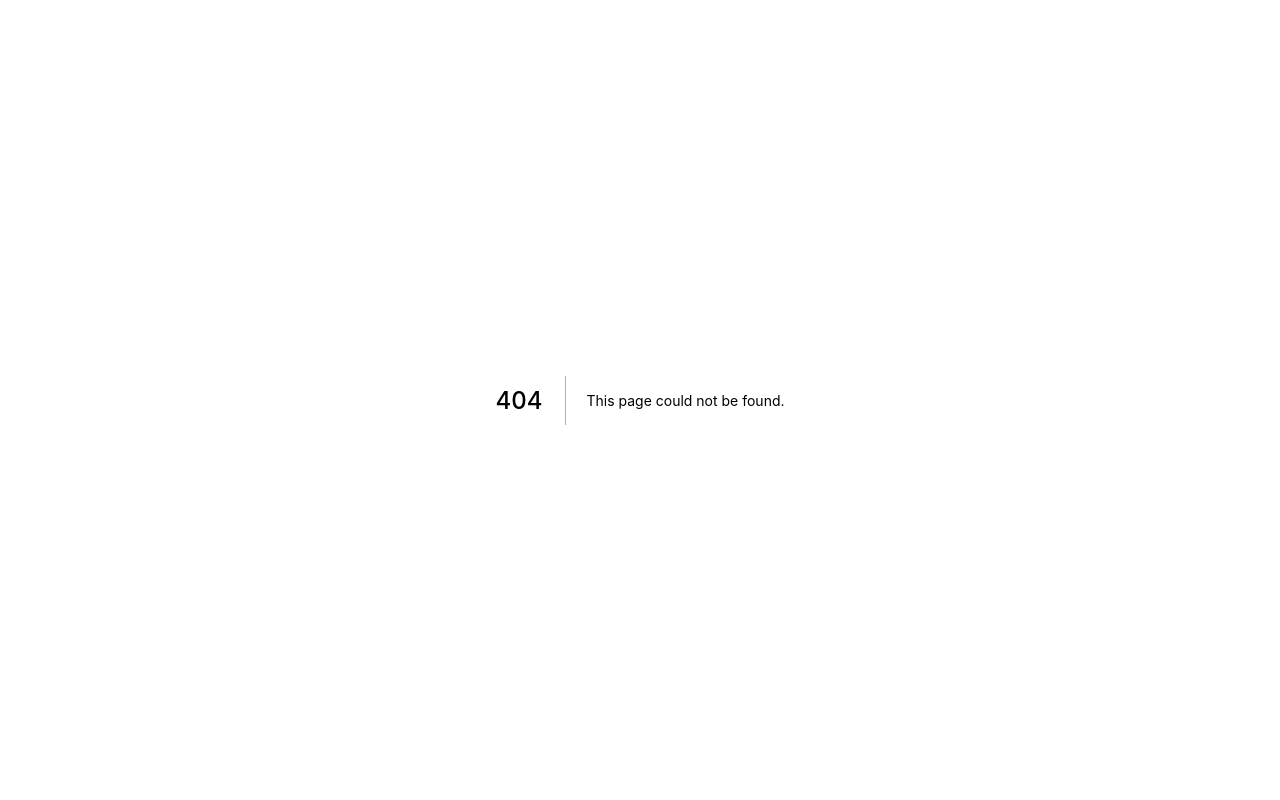
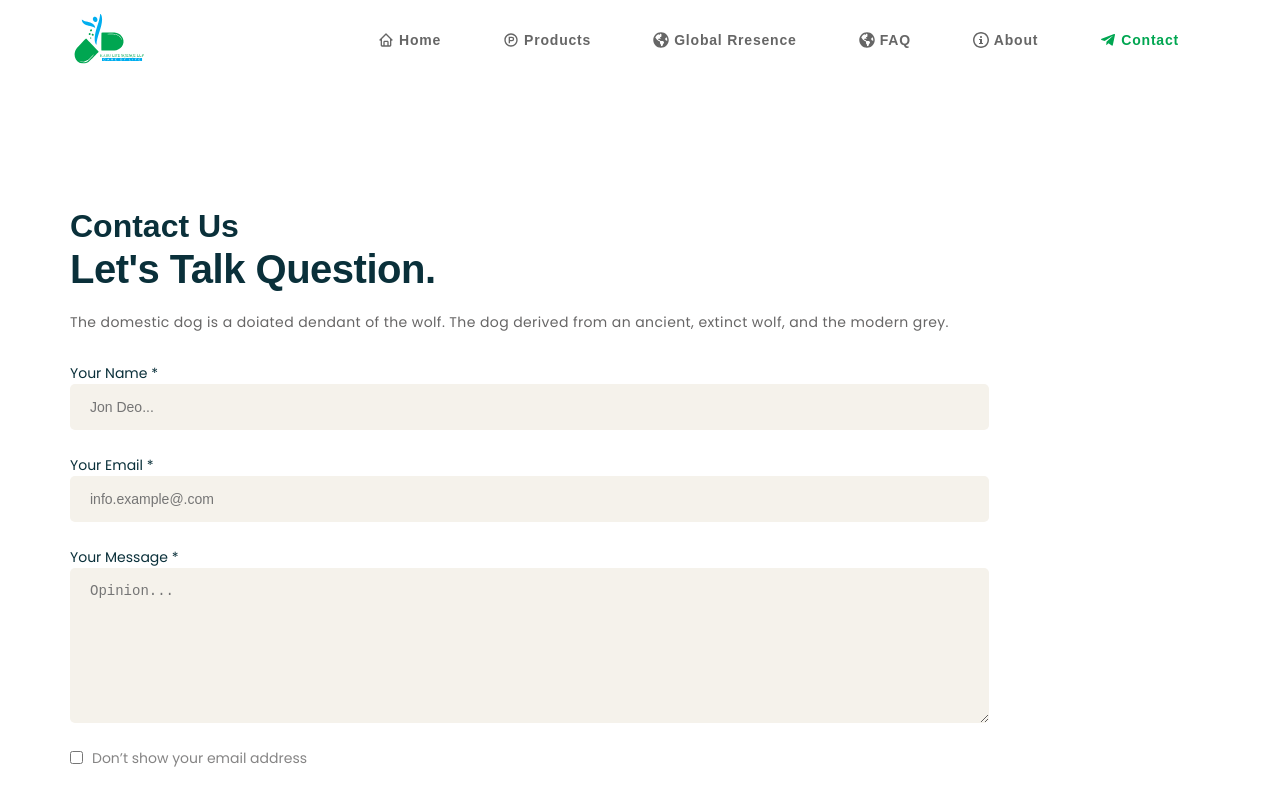
Before and after one commit to kpatel1999/kahu-life-science, a Next.js app: page /contact in a window 1280 px wide. Before the commit this address had no page. Shown: the top 800 px of the page. Built offline with nearby package versions, Linux system fonts and the light colour scheme.

Commit message:
Added contact form

```diff
--- /dev/null
+++ b/components/ContactPage/StyledComponents.tsx
@@ -0,0 +1,10 @@
+// Utils
+import styled from "styled-components"
+
+
+export const Wrapper = styled.section`
+  padding-top: 10rem;
+  position: relative;
+  color:black;
+  min-height: 30rem;
+`;
--- /dev/null
+++ b/components/ContactPage/components/ContactForm/StyledComponents.tsx
@@ -0,0 +1,122 @@
+import styled from "styled-components";
+
+export const Wrapper = styled.section`
+  padding: 110px 0;
+`;
+
+export const Container = styled.div`
+  width: 100%;
+  padding: 0 15px;
+  @media only screen and (max-width: 1200px) {
+    max-width: 1230px;
+  }
+`;
+
+export const Row = styled.div`
+  display: flex;
+  flex-wrap: wrap;
+
+  @media only screen and (max-width: 1200px) {
+    justify-content: space-between !important;
+  }
+`;
+export const ContactTitle = styled.div`
+  margin-bottom: 20px;
+`;
+
+export const SubTitle = styled.h5`
+  font-size: 32px;
+  line-height: 1;
+  font-weight: 600;
+  margin-bottom: 5px;
+`;
+
+export const Title = styled.h2`
+  font-size: 40px;
+  letter-spacing: -0.5px;
+  margin-bottom: 0;
+`;
+
+// export const ContactWrapContent = styled.div``;
+
+export const Description = styled.p`
+  font-size: 14px;
+  margin-bottom: 30px !important;
+  letter-spacing: 0.4px;
+  color: #676666;
+`;
+
+export const ContactWrapContent = styled.div``;
+
+export const Form = styled.form``;
+
+export const FormGrp = styled.div`
+  margin-bottom: 25px;
+`;
+
+export const Lable = styled.label`
+  font-size: 14px;
+  font-weight: 500;
+  color: #0a303a;
+  margin-bottom: 10px;
+  opacity: 1;
+`;
+
+export const Input = styled.input`
+  width: 100%;
+  background: #f5f2eb;
+  border: none;
+  font-size: 14px;
+  padding: 15px 20px;
+  border-radius: 5px;
+  display: block;
+  font-weight: 400;
+`;
+
+export const TextArea = styled.textarea`
+  width: 100%;
+  background: #f5f2eb;
+  border: none;
+  font-size: 14px;
+  padding: 15px 20px;
+  border-radius: 5px;
+  display: block;
+  font-weight: 400;
+`;
+
+export const CheckBoxGrp = styled.div`
+  display: flex;
+  align-items: flex-start;
+  margin-bottom: 35px;
+`;
+
+export const Checkbox = styled.input`
+  width: auto;
+  margin-top: 3px;
+  margin-right: 9px;
+`;
+
+export const CheckboxLable = styled.label`
+  font-size: 14px;
+  font-weight: 500;
+  color: #676666;
+  opacity: 0.8;
+  margin-bottom: 0;
+  user-select: none;
+`;
+
+export const Button = styled.button`
+  background: #f04336 none repeat scroll 0 0;
+  border: medium none;
+  border-radius: 3px;
+  color: #fff;
+  cursor: pointer;
+  align-items: center;
+  font-size: 20px;
+  font-weight: 800;
+  letter-spacing: 0;
+  padding: 17px 25px;
+  transition: all 0.3s ease 0s;
+  font-family: "Nunito", sans-serif;
+  position: relative;
+`;
--- /dev/null
+++ b/components/ContactPage/components/ContactForm/Sub/index.tsx
@@ -0,0 +1,115 @@
+import React from "react";
+
+const ContectUs = () => {
+  return (
+      <div className="container-inner-wrap">
+        <div className="row justify-content-center justify-content-lg-between">
+          <div className="col-lg-6 col-md-8 order-2 order-lg-0">
+            <div className="contact-title mb-20">
+              <h5 className="sub-title">Contact Us</h5>
+              <h2 className="title">
+                Let's Talk Question<span>.</span>
+              </h2>
+            </div>
+            <div className="contact-wrap-content">
+              <p>
+                The domestic dog is a doiated dendant of the wolf. The dog
+                derived from an ancient, extinct wolf, and the modern grey.
+              </p>
+              <form className="contact-form">
+                <div className="form-grp">
+                  <label>
+                    Your Name <span>*</span>
+                  </label>
+                  <input type="text" id="name" placeholder="Jon Deo..." />
+                </div>
+                <div className="form-grp">
+                  <label>
+                    Your Email <span>*</span>
+                  </label>
+                  <input
+                    type="text"
+                    id="email"
+                    placeholder="info.example@.com"
+                  />
+                </div>
+                <div className="form-grp">
+                  <label>
+                    Your Message <span>*</span>
+                  </label>
+                  <textarea
+                    name="message"
+                    id="message"
+                    placeholder="Opinion..."
+                  ></textarea>
+                </div>
+                <div className="form-grp checkbox-grp">
+                  <input type="checkbox" id="checkbox" />
+                  <label>Don’t show your email address</label>
+                </div>
+                <button type="button" className="btn rounded-btn">
+                  Send Now
+                </button>
+              </form>
+            </div>
+          </div>
+          <div className="col-xl-5 col-lg-6 col-md-8">
+            <div className="contact-info-wrap">
+              <div className="contact-img">
+                <img src="img/images/contact_img.png" alt="" />
+              </div>
+              <div className="contact-info-list">
+                <ul>
+                  <li>
+                    <div className="icon">
+                      <i className="fas fa-map-marker-alt"></i>
+                    </div>
+                    <div className="content">
+                      <p>W84 New Park Lan, New York, NY 4586 United States</p>
+                    </div>
+                  </li>
+                  <li>
+                    <div className="icon">
+                      <i className="fas fa-phone-alt"></i>
+                    </div>
+                    <div className="content">
+                      <p>+9 (256) 254 9568</p>
+                    </div>
+                  </li>
+                  <li>
+                    <div className="icon">
+                      <i className="fas fa-envelope-open"></i>
+                    </div>
+                    <div className="content">
+                      <p>Contact@ info.com</p>
+                    </div>
+                  </li>
+                </ul>
+              </div>
+              <div className="contact-social">
+                <ul>
+                  <li>
+                    <a href="/#">
+                      <i className="fab fa-facebook-f"></i>
+                    </a>
+                  </li>
+                  <li>
+                    <a href="/#">
+                      <i className="fab fa-twitter"></i>
+                    </a>
+                  </li>
+                  <li>
+                    <a href="/#">
+                      <i className="fab fa-linkedin-in"></i>
+                    </a>
+                  </li>
+                </ul>
+              </div>
+            </div>
+          </div>
+        </div>
+      </div>
+  );
+};
+
+export default ContectUs;
--- /dev/null
+++ b/components/ContactPage/components/ContactForm/index.tsx
@@ -0,0 +1,62 @@
+import React from "react";
+
+// Next
+import Image from "next/image";
+import Link from "next/link";
+
+// Utils
+// import getImageUrl from "utils/getImageUrl";
+
+// Components
+import * as S from "./StyledComponents";
+import ContectUs from "./Sub";
+
+const Contact = () => {
+  return (
+    <S.Wrapper>
+      <S.Row>
+        <S.ContactTitle>
+          <S.SubTitle>Contact Us</S.SubTitle>
+          <S.Title>Let's Talk Question.</S.Title>
+        </S.ContactTitle>
+        <S.ContactWrapContent>
+          <S.Description>
+            The domestic dog is a doiated dendant of the wolf. The dog derived
+            from an ancient, extinct wolf, and the modern grey.
+          </S.Description>
+
+          <S.Form>
+            <S.FormGrp>
+              <S.Lable>Your Name *</S.Lable>
+              <S.Input type="text" id="name" placeholder="Jon Deo..." />
+            </S.FormGrp>
+
+            <S.FormGrp>
+              <S.Lable>Your Email *</S.Lable>
+              <S.Input type="text" id="email" placeholder="info.example@.com" />
+            </S.FormGrp>
+
+            <S.FormGrp>
+              <S.Lable>Your Message *</S.Lable>
+              <S.TextArea
+                name="message"
+                id="message"
+                placeholder="Opinion..."
+                style={{ height: "125px" }}
+              />
+            </S.FormGrp>
+
+            <S.CheckBoxGrp>
+              <S.Checkbox type="checkbox" />
+              <S.CheckboxLable>Don’t show your email address</S.CheckboxLable>
+            </S.CheckBoxGrp>
+
+            <S.Button type="button">Send Now</S.Button>
+          </S.Form>
+        </S.ContactWrapContent>
+      </S.Row>
+    </S.Wrapper>
+  );
+};
+
+export default Contact;
--- /dev/null
+++ b/components/ContactPage/index.tsx
@@ -0,0 +1,15 @@
+import React from "react";
+
+// Components
+import * as S from "./StyledComponents";
+import ContactForm from "./components/ContactForm";
+
+const ContactPage = () => {
+  return (
+    <S.Wrapper>
+      <ContactForm />
+    </S.Wrapper>
+  );
+};
+
+export default ContactPage;
--- a/components/Navbar/components/linksData.tsx
+++ b/components/Navbar/components/linksData.tsx
@@ -1,13 +1,8 @@
 // Import Icons
 import { BiHome } from "react-icons/bi";
-import { CgGames } from "react-icons/cg";
 import { ImInfo } from "react-icons/im";
 import { FaTelegramPlane, FaGlobeAmericas } from "react-icons/fa";
 import { RiProductHuntLine } from "react-icons/ri";
-
-import { MdOutlineGeneratingTokens } from "react-icons/md";
-import Image from "next/image";
-import getImageUrl from "../../../utils/getImageUrl";
 
 const linksData = [
   {
@@ -37,27 +32,9 @@ const linksData = [
   },
   {
     title: "Contact",
-    url: "https://t.me/DoubleDiceOfficial",
+    url: "/contact",
     Icon: <FaTelegramPlane size={16} />,
   },
-  // {
-  //   title: "Metaverse",
-  //   url: "https://meta.doubledice.com",
-  //   Icon: <Image
-  //     src={getImageUrl("/icons/vrbox.svg", true)}
-  //     alt="vr"
-  //     objectFit="contain"
-  //     loading="lazy"
-  //     height={24}
-  //     width={24}
-  // />
-  //   ,
-  // },
-  // {
-  //   title: "Token",
-  //   url: "https://token.doubledice.com",
-  //   Icon: <MdOutlineGeneratingTokens size={16} />,
-  // },
 ];
 
 export default linksData;
--- a/pages/_document.tsx
+++ b/pages/_document.tsx
@@ -1,6 +1,13 @@
-import Document, { DocumentContext, DocumentInitialProps, Html, Head, Main, NextScript } from 'next/document';
-import { JSXElementConstructor, ReactElement, ReactFragment } from 'react';
-import { ServerStyleSheet } from 'styled-components';
+import Document, {
+  DocumentContext,
+  DocumentInitialProps,
+  Html,
+  Head,
+  Main,
+  NextScript,
+} from "next/document";
+import { JSXElementConstructor, ReactElement, ReactFragment } from "react";
+import { ServerStyleSheet } from "styled-components";
 
 export default class MyDocument extends Document {
   static async getInitialProps(
@@ -25,11 +32,15 @@ export default class MyDocument extends Document {
             {sheet.getStyleElement()}
           </>
         ),
-      } as ReactFragment | ReactElement<any, string | JSXElementConstructor<any>>[] | undefined | any;
+      } as
+        | ReactFragment
+        | ReactElement<any, string | JSXElementConstructor<any>>[]
+        | undefined
+        | any;
     } finally {
       sheet.seal();
     }
-  }  // below is completely optional...
+  } // below is completely optional...
   // create a custom 'render' method for SEO tags
   render() {
     return (
@@ -37,7 +48,15 @@ export default class MyDocument extends Document {
         <Head>
           <link rel="preconnect" href="https://fonts.googleapis.com" />
           <link rel="preconnect" href="https://fonts.gstatic.com" />
-          <link href="https://fonts.googleapis.com/css2?family=Poppins&family=Russo+One&display=swap" rel="stylesheet" />
+          <link
+            href="https://fonts.googleapis.com/css2?family=Poppins&family=Russo+One&display=swap"
+            rel="stylesheet"
+          />
+
+          <link
+            href="https://fonts.googleapis.com/css2?family=Nunito+Sans:wght@200&display=swap"
+            rel="stylesheet"
+          />
         </Head>
         <body>
           <Main />
--- /dev/null
+++ b/pages/contact.tsx
@@ -0,0 +1,22 @@
+import React from "react";
+import Head from "next/head";
+// Components
+import { NextPage } from "next";
+import FullLayout from "../components/FullLayout";
+import ContactPage from "../components/ContactPage";
+
+const Contact: NextPage = () => {
+  return (
+    <>
+      <Head>
+        <title>Contact Us</title>
+        <meta name="description" content="Generated by create next app" />
+      </Head>
+      <FullLayout>
+        <ContactPage />
+      </FullLayout>
+    </>
+  );
+};
+
+export default Contact;
--- a/styles/globals.css
+++ b/styles/globals.css
@@ -8,24 +8,24 @@ body {
   font-family: 'Poppins', 'Russo One', -apple-system, BlinkMacSystemFont, Segoe UI, Roboto, Oxygen,
     Ubuntu, Cantarell, Fira Sans, Droid Sans, Helvetica Neue, sans-serif;
   font-size: 62.5%;
-  -webkit-font-smoothing: antialiased;
-  -moz-osx-font-smoothing: grayscale;
+  /* -webkit-font-smoothing: antialiased; */
+  /* -moz-osx-font-smoothing: grayscale; */
   overflow-x: hidden;
   /* background-color: #222434; */
-}
-
-@media not all and (min-resolution:.001dpcm) {
-  @media only screen and (max-width: 768px) {
-    html { -webkit-text-size-adjust:none; }  /* should render everything * 0.8 */
-    body {
-      font-size: 50%;
-    }
-  }
 }
 
 * {
   padding: 0;
   margin: 0;
+}
+
+h1, h2, h3, h4, h5, h6 {
+  font-family: 'Nunito', sans-serif;
+  color: #0a303a;
+  margin-top: 0px;
+  font-style: normal;
+  font-weight: 900;
+  text-transform: inherit;
 }
 
 button {
@@ -83,12 +83,3 @@ a, a:focus {
   border-radius: 10px;
   background-color: rgba(128, 128, 128, 0.8);
 }
-
-/* Share button */
-.shareButtons{
-  color: white;
-  transition: 0.4s ease-in;
-}
-.shareButtons:hover{
-  color: #eee;
-}
```
Also changed, not shown: public/imgs/contact_img.png (added).
